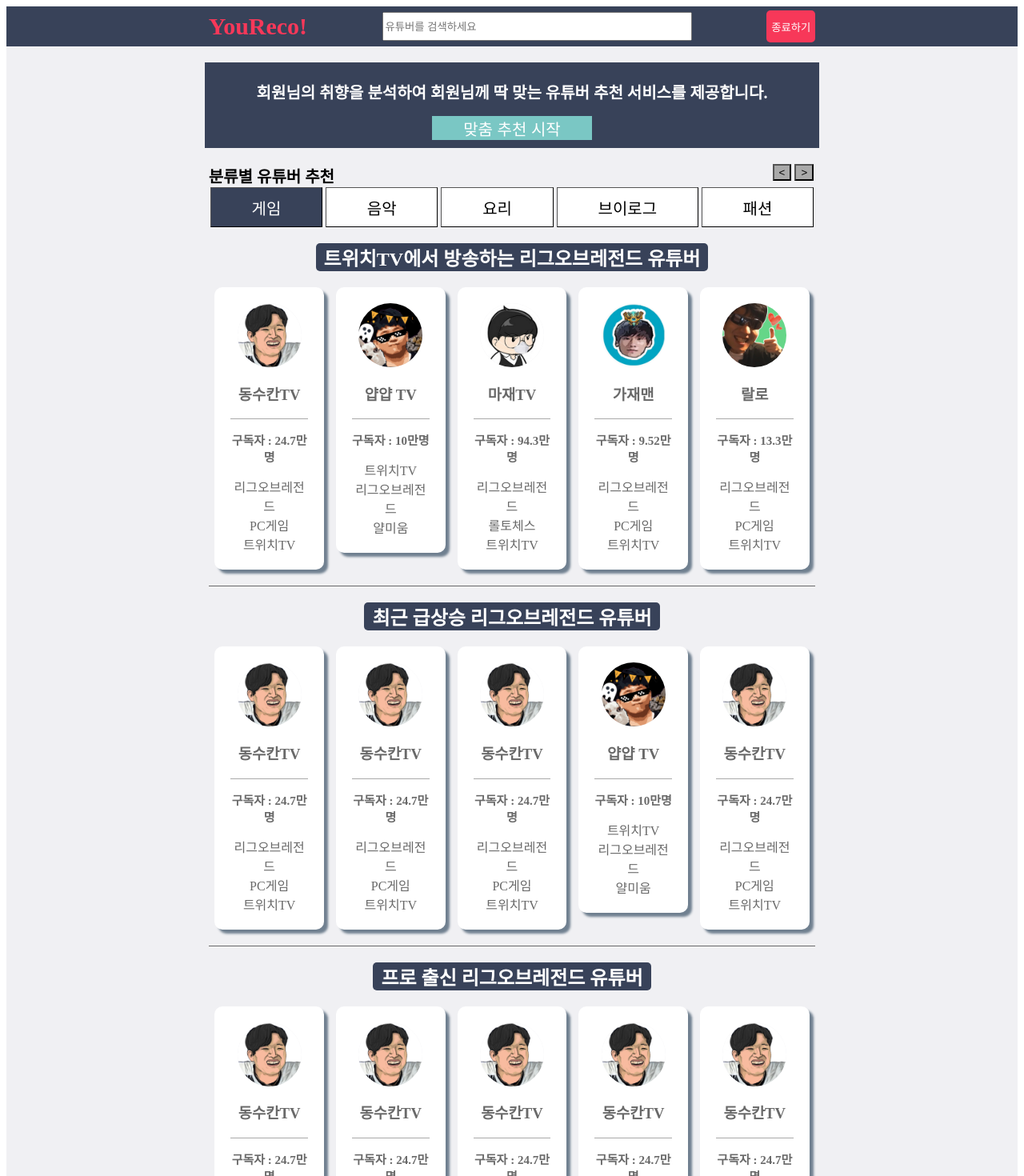
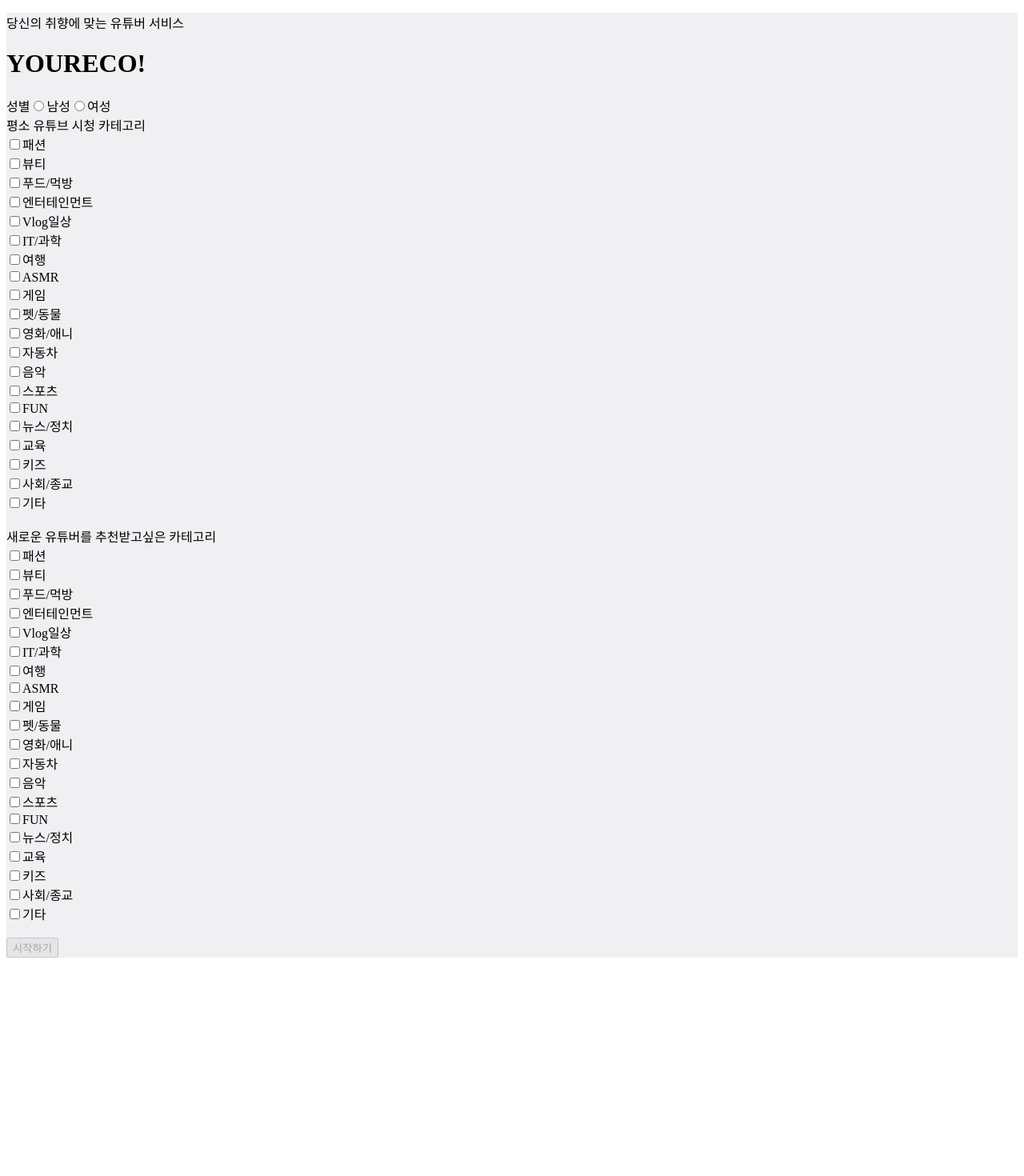
Before and after one commit to kanghohyeong/spark-youtubersearch, a React (Create React App) app in the folder prototype/: page / in a window 1280 px wide. Shown: the top 1470 px of the page at 80% size. After the commit the page ends 1205 px from the top, so only its background shows below. Built offline with nearby package versions, Linux system fonts and the light colour scheme.

Commit message:
startpage 틀 구현

```diff
--- a/prototype/package.json
+++ b/prototype/package.json
@@ -10,6 +10,7 @@
     "react-avatar": "^3.9.7",
     "react-dom": "^17.0.1",
     "react-icons": "^3.11.0",
+    "react-modal": "^3.11.2",
     "react-router-dom": "^5.2.0",
     "react-scripts": "4.0.0",
     "react-wordcloud": "^1.2.7",
--- a/prototype/src/App.js
+++ b/prototype/src/App.js
@@ -4,16 +4,26 @@ import YoutuberInfo from './youtuberinfo'
 import Banner from './banner'
 import Home from './Home'
 import './App.css'
+import StartPage from './startpage'
 
 function App() {
 
-  return (
-    <div>
-      <Route path="/" component={Banner}/>
-      <Route exact path="/" component={Home}/>
-      <Route path="/youtuber/:name" component={YoutuberInfo}/>
-    </div>
-  );
+  const didSurvey = localStorage.getItem("survey") !== null
+  console.log(localStorage.getItem("survey"))
+  let ret;
+  if(didSurvey) {
+    ret = (
+      <div>
+        <Route path="/" component={Banner}/>
+        <Route exact path="/" component={Home}/>
+        <Route path="/youtuber/:name" component={YoutuberInfo}/>
+      </div>
+    )
+  } else {
+    ret = <StartPage/>
+  }
+
+  return ret;
 }
 
 
--- /dev/null
+++ b/prototype/src/startpage.js
@@ -0,0 +1,92 @@
+import React, {useState, useEffect, Component} from 'react';
+import ReactModal from 'react-modal'
+export default function Start() {
+  const list = category.map(it => false)
+
+  const [gender, setGender] = useState()
+  const [usual, setUsual] = useState(list)
+  const [want, setWant] = useState(list)
+  const [usualEtc, setUsualEtc] = useState("")
+  const [wantEtc, setWantEtc] = useState("")
+  const [isLastPage, setIsLastPage] = useState(false)
+  const [disabled, setDisabled] = useState(true)
+
+  // 입력을 모두 했는지 검사해 disabled 변경
+  useEffect(() => {
+    if(!gender || usual.indexOf(true) === -1 || want.indexOf(true) === -1) setDisabled(true)
+    else setDisabled(false)
+  }, [usual, want, gender])
+
+  // 마지막 안내 후 시작하기 눌렀을 때
+  const submit = () => {
+    const usualList = []
+    usual.forEach((it, idx) => {if(it) usualList.push(category[idx])})
+    if(usual[usual.length - 1] && usualEtc != "") {
+      usualList.pop()
+      usualList.push(usualEtc)
+    }
+    const wantList = []
+    want.forEach((it, idx) => {if(it) wantList.push(category[idx])})
+    if(want[want.length - 1] && wantEtc != "") {
+      wantList.pop()
+      wantList.push(wantEtc)
+    }
+    localStorage.setItem("survey", JSON.stringify({gender: gender, usual: usualList, want: wantList}))
+    window.location.reload()
+  }
+
+  const handleChange = (target, setTarget, idx) => {
+    setTarget(target.map((it, i) => i === idx? !target[idx] : target[i]))
+  }
+
+
+  // Modal 다룰때 사용하는 style 이렇게 써야됨
+  const style= {
+    content: {
+      top: '0%',
+      left: '50%',
+      bottom: 'auto',
+      right: 'auto'
+    }
+  }
+
+  return(
+    <div>
+      <p>당신의 취향에 맞는 유튜버 서비스</p>
+      <h1>YOURECO!</h1>
+      <div>
+        <label for="gender">성별
+          <input type='radio' name='gender' value='male' checked={gender === "남성"} onChange={()=>setGender("남성")}/>남성
+          <input type='radio' name='gender' value='female' checked={gender === "여성"} onChange={()=>setGender("여성")}/>여성
+        </label>
+        <br/>
+        <label for="usual">평소 유튜브 시청 카테고리
+          {category.map((it, idx) => <div><input type="checkbox" name="usual" value={it} checked={usual[idx]} onChange={() => handleChange(usual, setUsual, idx)}/>{it}</div>)}
+          {usual[usual.length - 1]? <input type="text" placeholder="기타에 해당하는 카테고리 입력" value={usualEtc} onChange={(e) => setUsualEtc(e.target.value)}/> : null}
+        </label>
+        <br/>
+        <label for="new">새로운 유튜버를 추천받고싶은 카테고리
+          {category.map((it, idx) => <div><input type="checkbox" name="new" value={it} checked={want[idx]} onChange={() => handleChange(want, setWant, idx)}/>{it}</div>)}
+          {want[want.length - 1]? <input type="text" placeholder="기타에 해당하는 카테고리 입력" value={wantEtc} onChange={(e) => setWantEtc(e.target.value)}/> : null}
+          <br/>
+        </label>
+        <button type="button" onClick={() => setIsLastPage(true)} disabled={disabled} >시작하기</button>
+      </div>
+
+      <ReactModal isOpen={isLastPage} contentLabel="마지막안내" style={style}>
+      <button onClick={()=>{setIsLastPage(false)}}>X</button>
+      <h2>테스트 종료시에는반드시 '종료하기' 버튼을 누르고설문조사를 해주세요!서비스 개선에 큰 도움이 됩니다.감사합니다!</h2>
+        <button onClick={submit}>완료</button>
+      </ReactModal>
+
+    </div>
+  );
+}
+
+const category = [
+  "패션", "뷰티", "푸드/먹방", "엔터테인먼트",
+  "Vlog일상", "IT/과학", "여행", "ASMR",
+  "게임", "펫/동물","영화/애니", "자동차",
+  "음악", "스포츠","FUN","뉴스/정치",
+  "교육","키즈","사회/종교","기타"
+]
```
Also changed, not shown: 1 other file (tests, documents, lock files or other folders).
